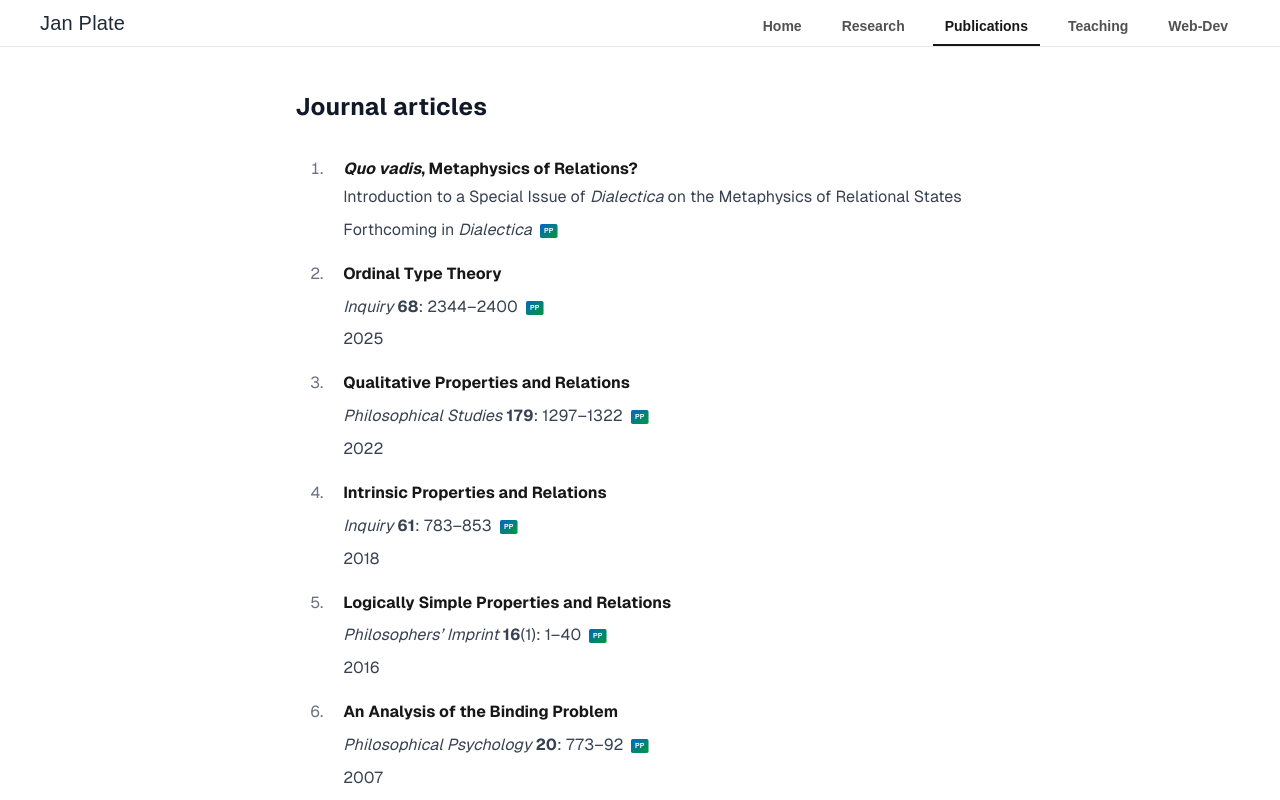
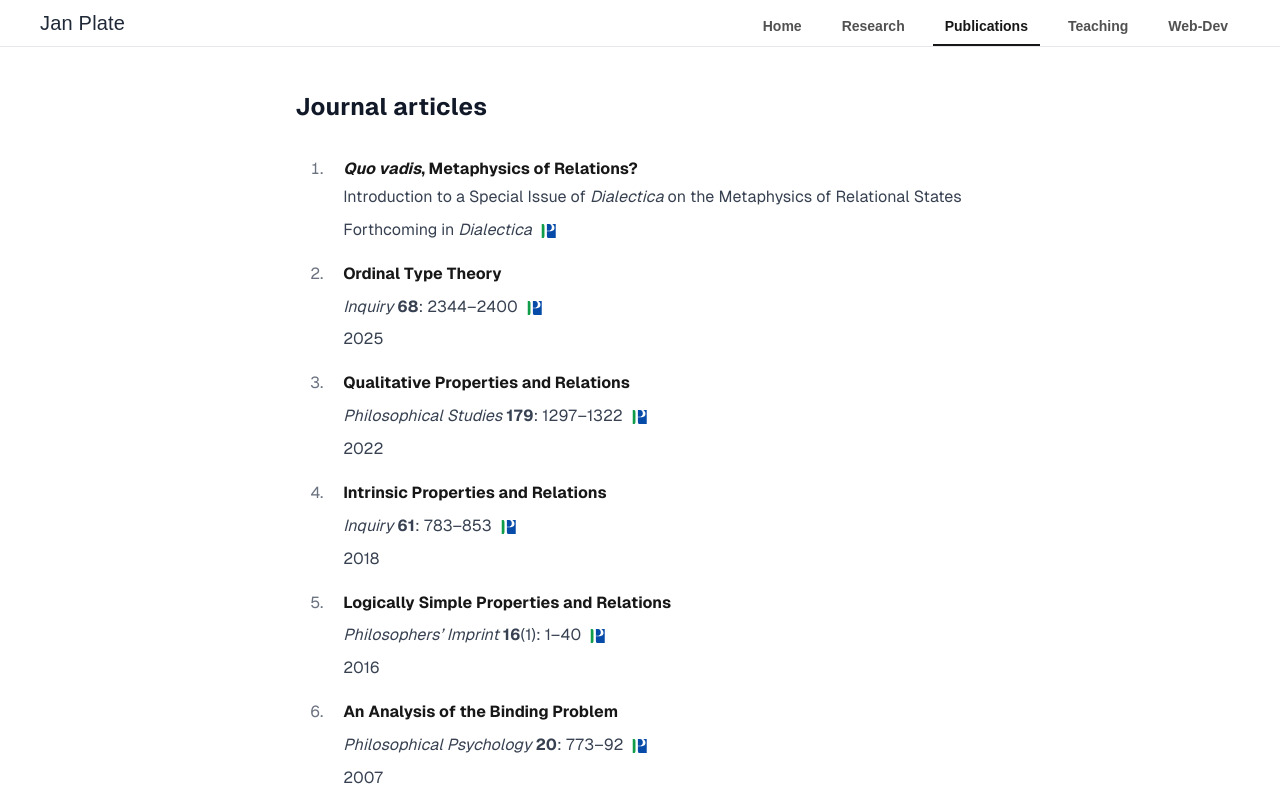
Before and after one commit to jplate/home, a Next.js app: page /Publications in a window 1280 px wide. Shown: the top 800 px of the page. Built offline with nearby package versions, Linux system fonts and the light colour scheme.

Commit message:
Changed appearance of PhilPapers links

```diff
--- a/src/app/components/PhilPapersLogo.tsx
+++ b/src/app/components/PhilPapersLogo.tsx
@@ -8,47 +8,39 @@ const PhilPapersLogo = ({ size = 16, className = '' }: PhilPapersLogoProps) => {
     const width = size * 1.25; // Maintain aspect ratio (30/24 = 1.25)
     const height = size;
 
-    // viewBox values:
-    const rectWidth = 30;
-    const rectHeight = 24;
-
-    // Calculate scaled values based on the viewBox coordinate system
-    const textX = rectWidth / 2; // Center horizontally
-    const textY = rectHeight * 0.67; // Position text vertically (16/24 ≈ 0.67)
-    const fontSize = rectHeight * 0.5; // Scale font size proportionally (12/24 = 0.5)
-
     return (
         <svg
             width={width}
             height={height}
-            viewBox={`0 0 ${rectWidth} ${rectHeight}`}
+            viewBox='0 0 207 207'
             className={className}
             style={{ display: 'inline-block' }}
+            xmlns='http://www.w3.org/2000/svg'
         >
             <defs>
-                <linearGradient id="philpapersGradient" x1="0%" y1="0%" x2="100%" y2="100%">
-                    <stop offset="0%" style={{ stopColor: '#0066CC', stopOpacity: 1 }} />
-                    <stop offset="100%" style={{ stopColor: '#009933', stopOpacity: 1 }} />
-                </linearGradient>
+                <style>
+                    {`
+                        .cls-1 {
+                            fill: #109d49;
+                        }
+                        .cls-2 {
+                            fill: #074ba9;
+                        }
+                    `}
+                </style>
             </defs>
-            <rect
-                width={rectWidth}
-                height={rectHeight}
-                rx="3"
-                fill="url(#philpapersGradient)"
-                filter="drop-shadow(0 1px 2px rgba(0,0,0,0.1))"
+            <path
+                className='cls-2'
+                d='M116.98,99.13c5.83-1.58,11.03-4.49,15.6-8.74,10.67-9.69,16.01-22.6,16.01-38.72,0-8.93-1.55-17.13-4.66-24.59-3.1-7.46-7.54-13.53-13.31-18.22-5.25-4.39-11.28-7.34-18.08-8.87h-36.48V101.5h16.01c10.78,0,19.09-.79,24.91-2.37Z'
             />
-            <text
-                x={textX}
-                y={textY}
-                textAnchor="middle"
-                fill="white"
-                fontSize={fontSize}
-                fontWeight="bold"
-                fontFamily="Arial, sans-serif"
-            >
-                PP
-            </text>
+            <path
+                className='cls-2'
+                d='M153.79,0c3.9,1.78,7.62,4.02,11.14,6.75,15.46,11.76,23.2,27.45,23.2,47.05s-7.84,34.53-23.53,43.78c-8.17,4.79-18.08,7.68-29.73,8.66-3.7,.33-12.64,.49-26.79,.49h-32.02v58.65c0,11.11,.63,19.36,1.88,24.75,1.25,5.39,3.57,9.83,6.94,13.31,1.23,1.28,2.55,2.41,3.95,3.41h118.03V0h-53.06Z'
+            />
+            <path
+                className='cls-1'
+                d='M34.89,11c-2.83-4.35-6.43-7.6-10.78-9.72-.96-.47-2-.89-3.09-1.28H0V206.86H27.51c1.4-1,2.71-2.13,3.95-3.41,3.48-3.48,5.83-7.9,7.02-13.23,1.2-5.33,1.8-13.61,1.8-24.83V44.98c0-9.37-.41-16.58-1.23-21.65-.82-5.06-2.21-9.17-4.17-12.33Z'
+            />
         </svg>
     );
 };
```
Also changed, not shown: src/app/Publications/page.tsx (+4 -4 lines), src/app/globals.css (line endings or trailing spaces).
